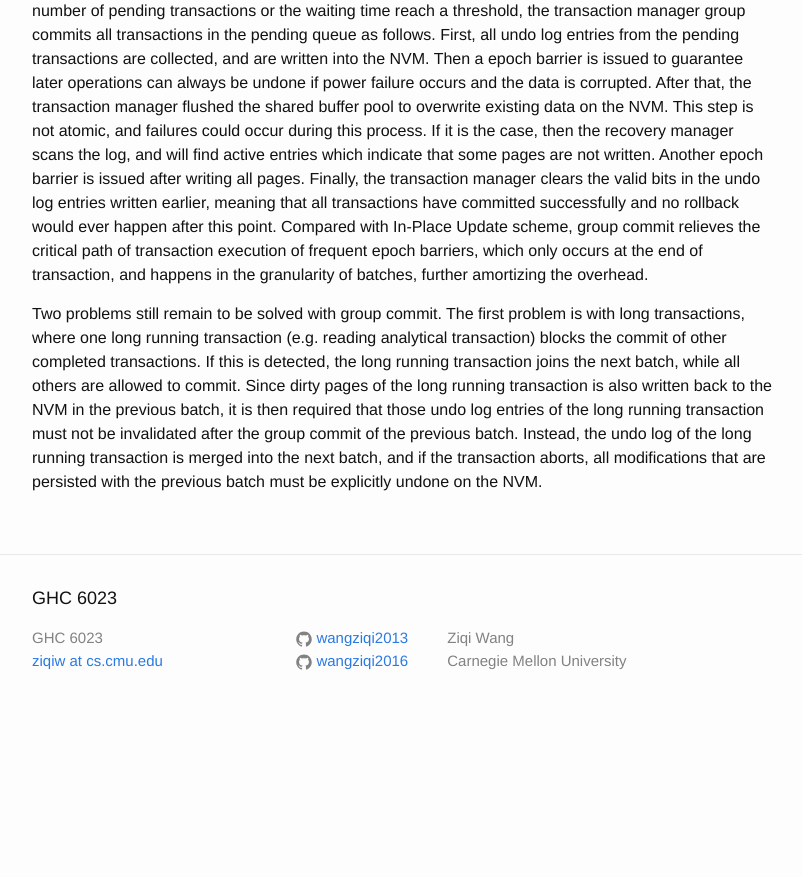
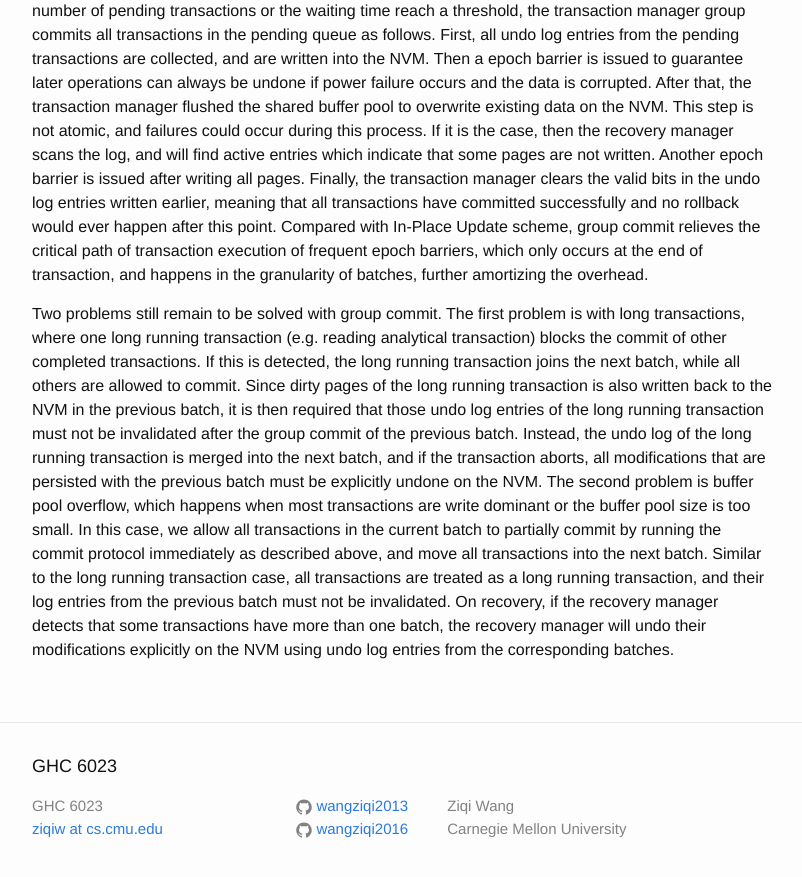
Before and after one commit to wangziqi2013/wangziqi2013.github.io, a Jekyll site: the page built from _posts/2019-02-03-Storage-Mgmt-In-The-NVM-Era.markdown, in a window 1280 px wide and 900 px high, scrolled down 2797 px. Shown: the top 877 px of the window, without its empty margins (238-1040 px from the left). Built offline with Jekyll 4.4.1, drawn with Linux system fonts in a browser that asks for light colours; before the commit the page ends 3529 px from its top, so only the background shows below that.

Commit message:
Finish overflow

```diff
--- a/_posts/2019-02-03-Storage-Mgmt-In-The-NVM-Era.markdown
+++ b/_posts/2019-02-03-Storage-Mgmt-In-The-NVM-Era.markdown
@@ -117,4 +117,10 @@ detected, the long running transaction joins the next batch, while all others ar
 of the long running transaction is also written back to the NVM in the previous batch, it is then required that those
 undo log entries of the long running transaction must not be invalidated after the group commit of the previous batch.
 Instead, the undo log of the long running transaction is merged into the next batch, and if the transaction aborts,
-all modifications that are persisted with the previous batch must be explicitly undone on the NVM.
+all modifications that are persisted with the previous batch must be explicitly undone on the NVM. The second problem
+is buffer pool overflow, which happens when most transactions are write dominant or the buffer pool size is too small.
+In this case, we allow all transactions in the current batch to partially commit by running the commit protocol
+immediately as described above, and move all transactions into the next batch. Similar to the long running transaction
+case, all transactions are treated as a long running transaction, and their log entries from the previous batch
+must not be invalidated. On recovery, if the recovery manager detects that some transactions have more than one batch,
+the recovery manager will undo their modifications explicitly on the NVM using undo log entries from the corresponding batches.
```
